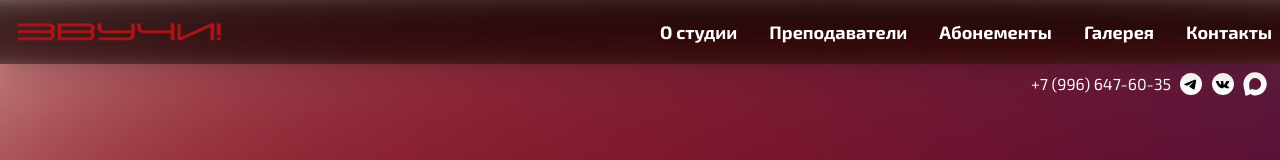
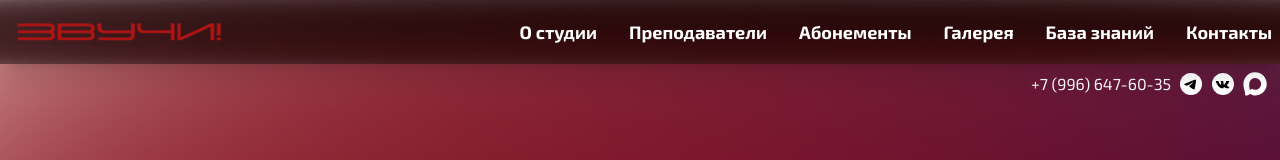
Before and after one commit to possesion/zvuchi-vocal, a Next.js app: page / in a window 1280 px wide. Shown: the top 160 px of the page. Built offline with nearby package versions, Linux system fonts and the light colour scheme; what @midudev/tailwind-animations would draw is missing.

Commit message:
добавил вики

```diff
--- a/src/app/constants.tsx
+++ b/src/app/constants.tsx
@@ -268,12 +268,12 @@ export const navigationList = [
         sectionId: '/gallery',
         hiddenOnMobile: true,
     },
-    // {
-    //     id: 5,
-    //     text: 'База знаний',
-    //     sectionId: '/wiki',
-    //     hiddenOnMobile: true,
-    // },
+    {
+        id: 5,
+        text: 'База знаний',
+        sectionId: '/wiki',
+        hiddenOnMobile: true,
+    },
     {
         id: 6,
         text: 'Контакты',
--- a/src/components/mobile-menu.tsx
+++ b/src/components/mobile-menu.tsx
@@ -77,13 +77,13 @@ export default function MobileMenu() {
                             >
                                 Галерея
                             </Link>
-                            {/* <Link
+                            <Link
                                 href="/wiki"
                                 className="flex items-center hover:text-red-400"
                                 onClick={handleLinkClick}
                             >
                                 База знаний
-                            </Link> */}
+                            </Link>
                             <Link
                                 href="/contacts"
                                 className="flex items-center hover:text-red-400"
```
